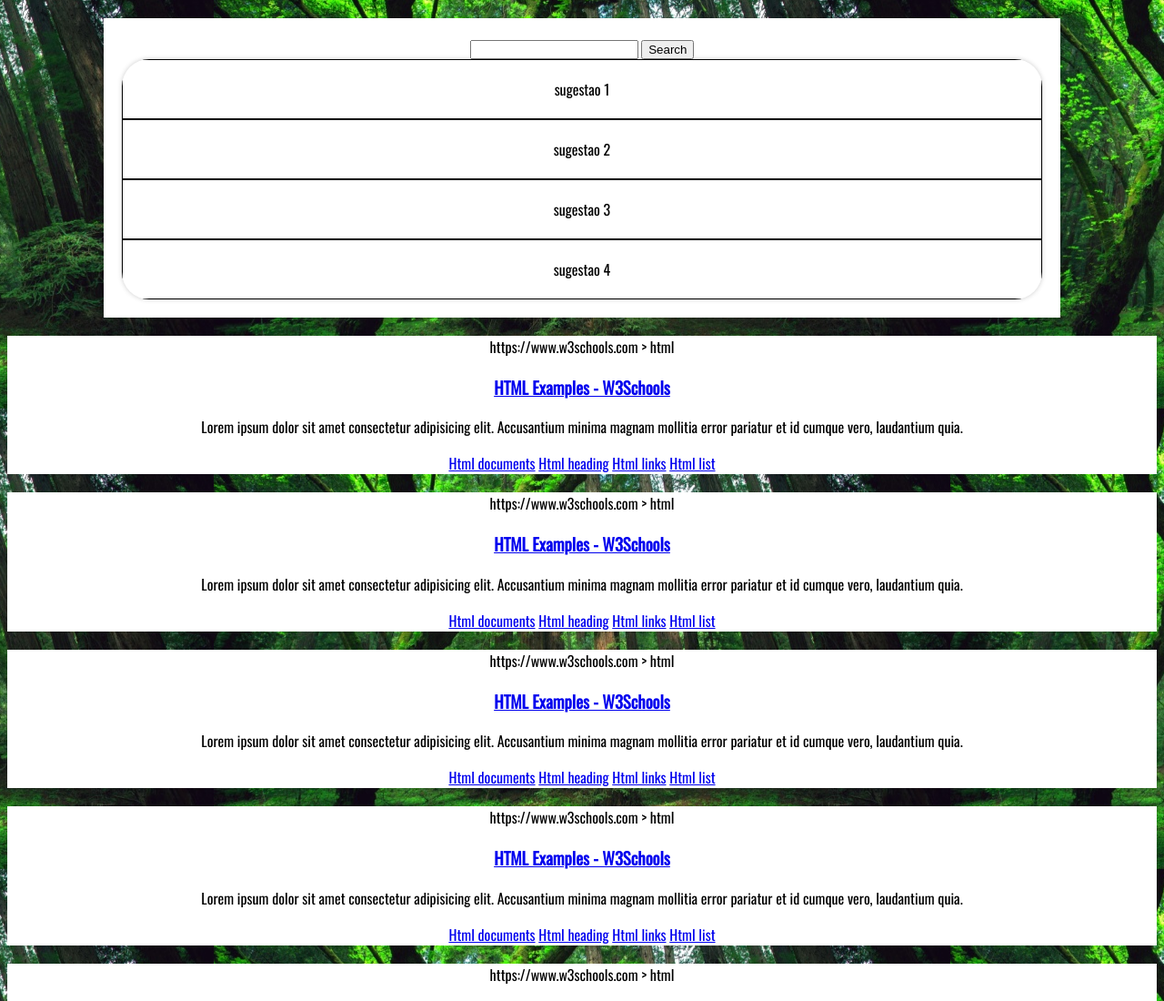
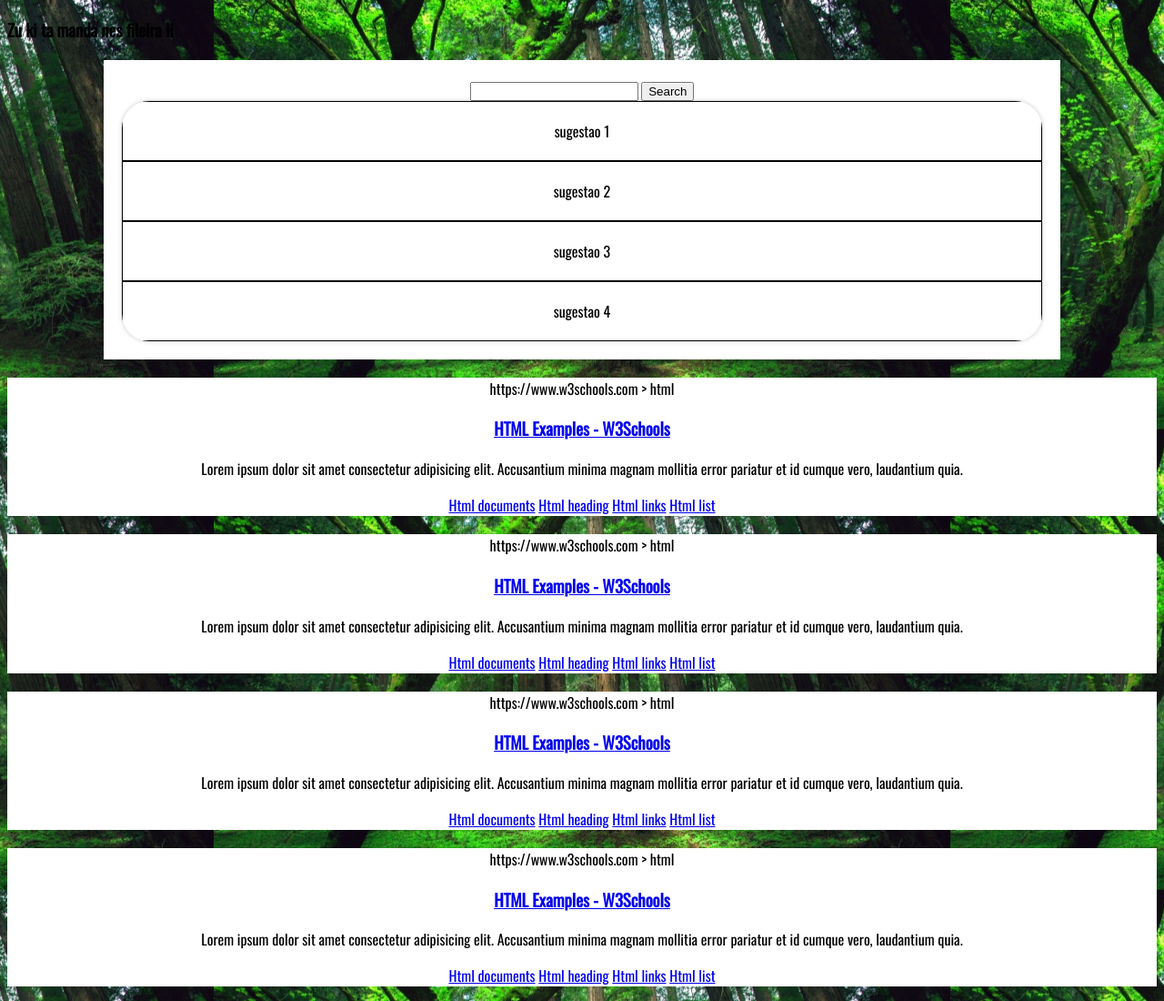
Before and after one commit to BrunoCardos/Projetos, a plain HTML site: page index.html in a window 1280 px wide. Shown: the top 1100 px of the page at 91% size. Drawn offline with nearby package versions, Linux system fonts and the light colour scheme.

Commit message:
adicionei um h3

```diff
--- a/index.html
+++ b/index.html
@@ -11,7 +11,7 @@
     <link href="https://fonts.googleapis.com/css2?family=Oswald&display=swap" rel="stylesheet">
 </head>
 <body>
-
+    <h3>Zu ki ta manda nes fileira li</h3>
     <div class="search-bar">
         <div>
             <input type="search">
```
